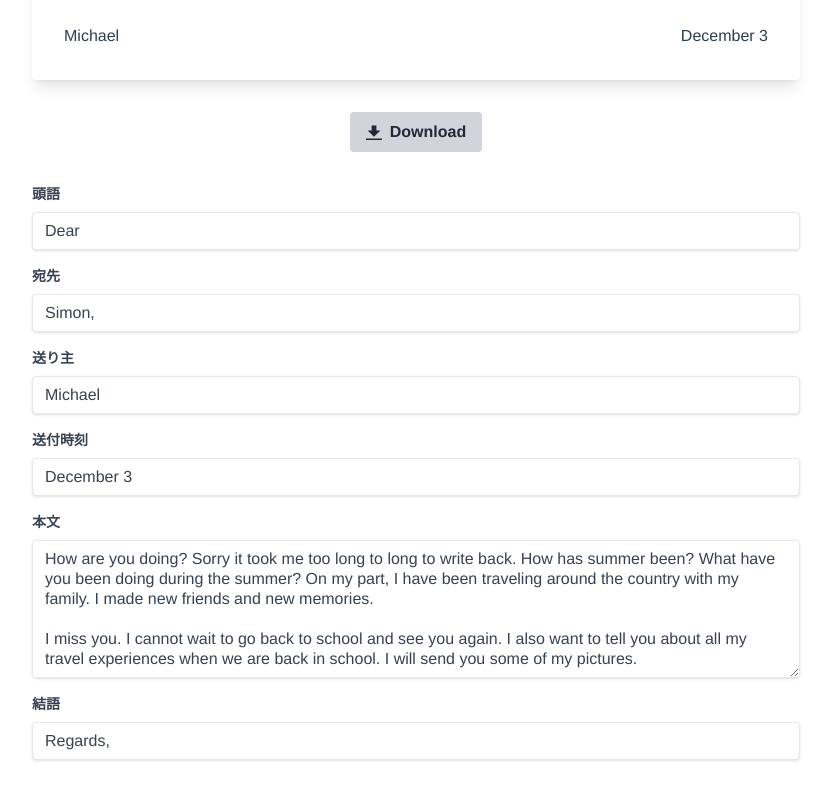
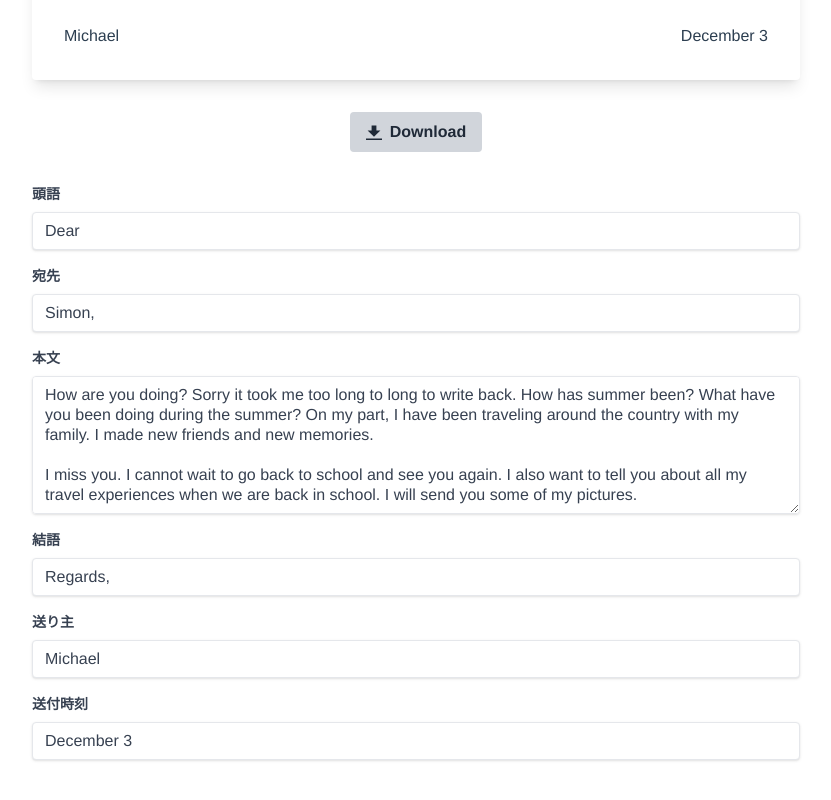
Before and after one commit to Haru0101/dear-my-friend, a Vue app: page / in a window 1280 px wide. Shown: the part 380-1180 px from the top of the page, without its empty margins (224-1055 px from the left). Built offline with nearby package versions, Linux system fonts and the light colour scheme.

Commit message:
fix: form item order

```diff
--- a/src/App.vue
+++ b/src/App.vue
@@ -53,20 +53,20 @@ const download = () => {
           <input class="block shadow appearance-none border rounded w-full py-2 px-3 text-gray-700 leading-tight focus:outline-none focus:shadow-outline" id="to" type="text" v-model="to">
         </div>
         <div class="mb-4">
+          <label class="block text-gray-700 text-sm font-bold mb-2" for="message">本文</label>
+          <textarea rows="6" class="block shadow appearance-none border rounded w-full py-2 px-3 text-gray-700 leading-tight focus:outline-none focus:shadow-outline" id="message" type="text" v-model="message"></textarea>
+        </div>
+        <div class="mb-4">
+          <label class="block text-gray-700 text-sm font-bold mb-2" for="letter_closing">結語</label>
+          <input class="block shadow appearance-none border rounded w-full py-2 px-3 text-gray-700 leading-tight focus:outline-none focus:shadow-outline" id="letter_closing" type="text" v-model="letterClosing">
+        </div>
+        <div class="mb-4">
           <label class="block text-gray-700 text-sm font-bold mb-2" for="from">送り主</label>
           <input class="block shadow appearance-none border rounded w-full py-2 px-3 text-gray-700 leading-tight focus:outline-none focus:shadow-outline" id="from" type="text" v-model="from">
         </div>
         <div class="mb-4">
           <label class="block text-gray-700 text-sm font-bold mb-2" for="sent_date">送付時刻</label>
           <input class="block shadow appearance-none border rounded w-full py-2 px-3 text-gray-700 leading-tight focus:outline-none focus:shadow-outline" id="sent_date" type="text" v-model="sentDate">
-        </div>
-        <div class="mb-4">
-          <label class="block text-gray-700 text-sm font-bold mb-2" for="message">本文</label>
-          <textarea rows="6" class="block shadow appearance-none border rounded w-full py-2 px-3 text-gray-700 leading-tight focus:outline-none focus:shadow-outline" id="message" type="text" v-model="message"></textarea>
-        </div>
-        <div class="mb-4">
-          <label class="block text-gray-700 text-sm font-bold mb-2" for="letter_closing">結語</label>
-          <input class="block shadow appearance-none border rounded w-full py-2 px-3 text-gray-700 leading-tight focus:outline-none focus:shadow-outline" id="letter_closing" type="text" v-model="letterClosing">
         </div>
       </div>
     </div>
```
